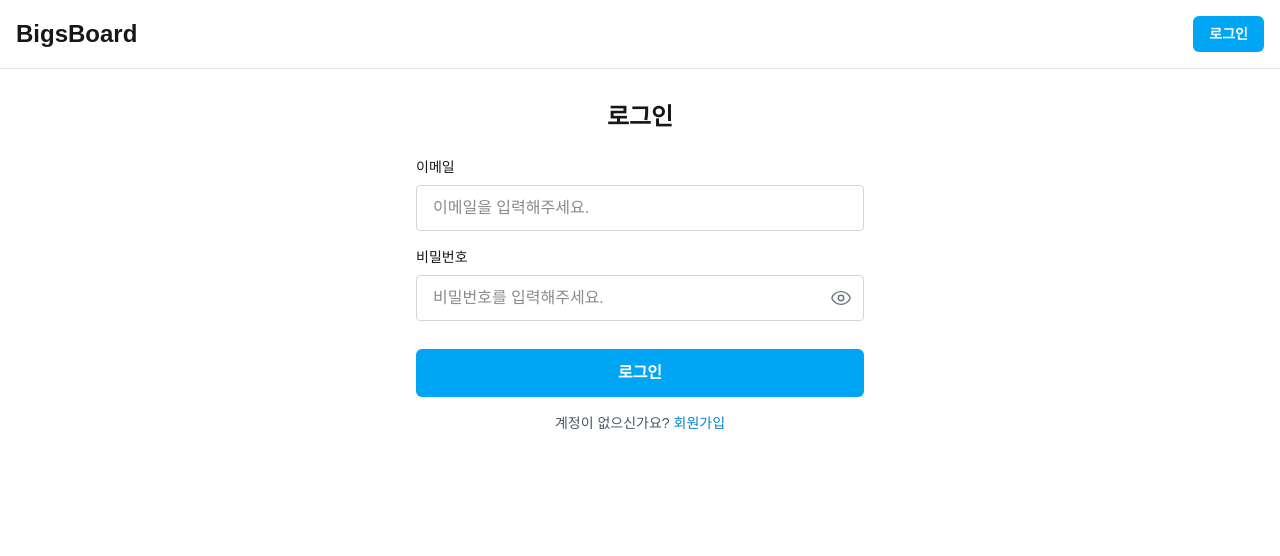
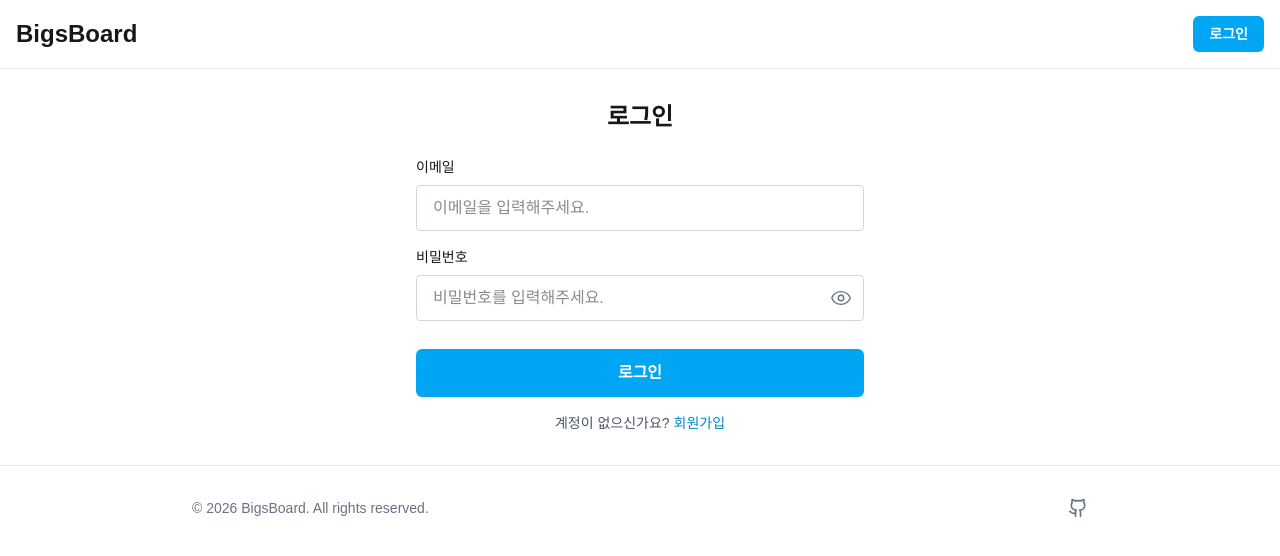
Before and after one commit to jyooni99/bigs, a Next.js app: page /login in a window 1280 px wide. Shown: the top 556 px of the page. Built offline with nearby package versions, Linux system fonts and the light colour scheme.

Commit message:
feat: footer 추가

```diff
--- a/app/layout.tsx
+++ b/app/layout.tsx
@@ -1,3 +1,4 @@
+import Footer from "@/src/components/footer";
 import Header from "@/src/components/header";
 import type { Metadata } from "next";
 import { Geist, Geist_Mono } from "next/font/google";
@@ -28,6 +29,7 @@ export default function RootLayout({
       <body className={`${geistSans.variable} ${geistMono.variable} antialiased`}>
         <Header />
         <main className="container mx-auto px-4 py-8">{children}</main>
+        <Footer />
       </body>
     </html>
   );
--- /dev/null
+++ b/src/components/footer.tsx
@@ -0,0 +1,21 @@
+import { Github } from "lucide-react";
+import Link from "next/link";
+
+const Footer = () => {
+  return (
+    <footer className="py-8 text-center text-sm text-gray-500 border-t border-gray-200 dark:border-zinc-800">
+      <div className="flex justify-between gap-3 max-w-4xl px-6 lg:px-0 mx-auto">
+        <p>&copy; 2026 BigsBoard. All rights reserved.</p>
+        <Link
+          href="https://github.com/jyooni99/bigs"
+          target="_blank"
+          className="inline-block"
+        >
+          <Github className="w-5 h-5 hover-violet" />
+        </Link>
+      </div>
+    </footer>
+  );
+};
+
+export default Footer;
```
